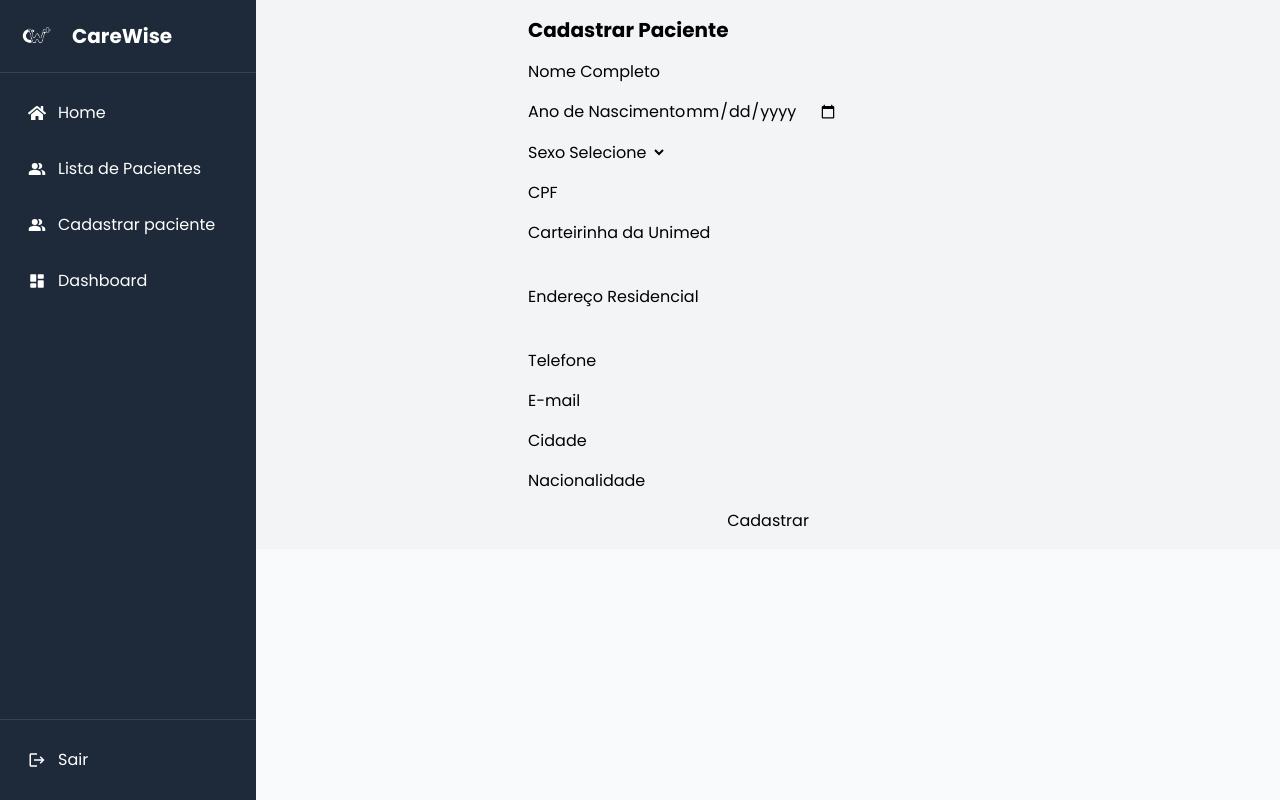
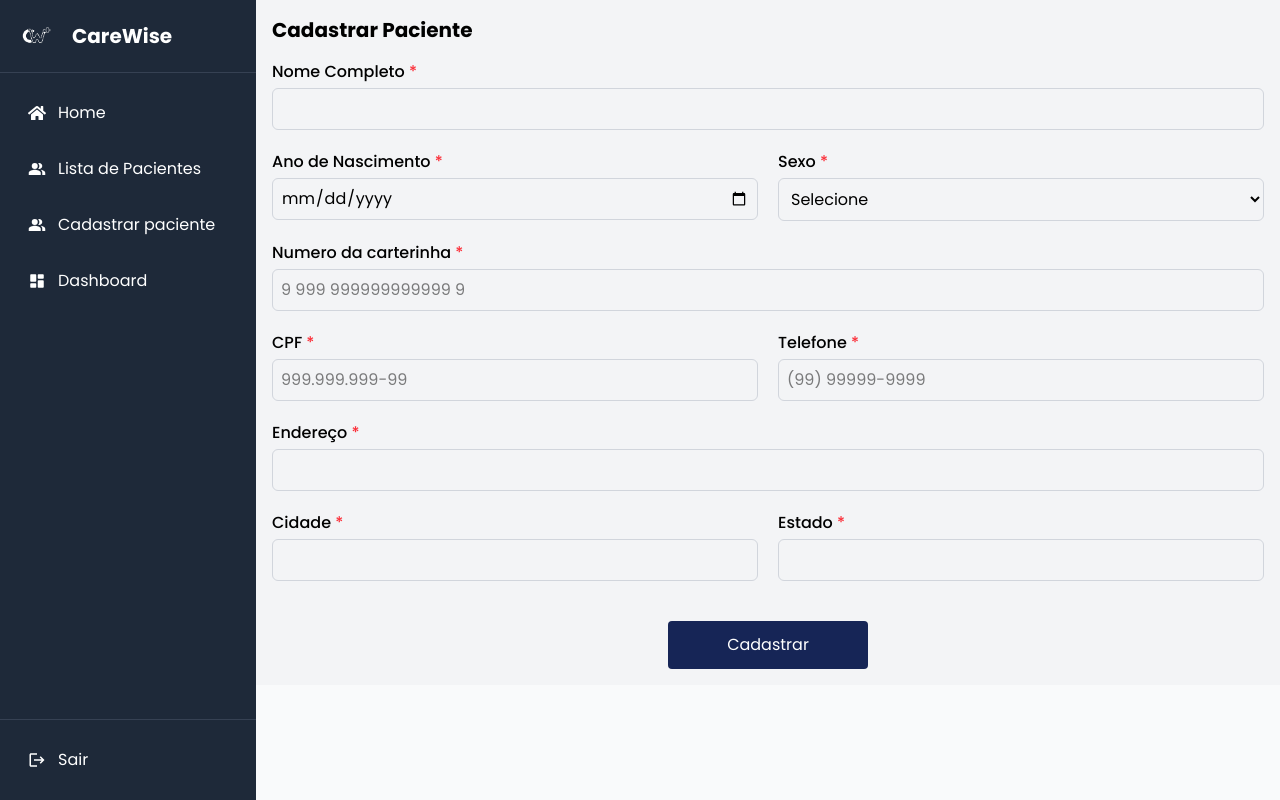
Before and after one commit to degu0/CareWise_Front, a React (Vite) app: page /paciente/cadastro in a window 1280 px wide. Built offline with nearby package versions, Linux system fonts and the light colour scheme.

Commit message:
Altualização no projeot: - Criação de hook de validação de dados no input - Altualização no cadastro e na lista de pacientes - Criação do componente Input

```diff
--- a/db.json
+++ b/db.json
@@ -15,72 +15,124 @@
   ],
   "patients": [
     {
-      "id": "1",
-      "name": "José Oliveira da Silva",
-      "age": "52 anos",
-      "gender": "Masculino",
-      "lastAppointment": "2023-11-15",
-      "nextAppointment": "2024-02-10",
-      "medicalRecord": "Hipertensão estágio 2, diabetes tipo 2",
-      "status": "Em tratamento"
+      "id": 1,
+      "name": "Maria Clara Souza",
+      "yearOfBirth": "1990-05-12",
+      "gender": "Feminino",
+      "cpf": "123.456.789-01",
+      "unimedCard": "9 123 456789012345 1",
+      "address": "Rua das Flores, 123",
+      "phone": "(11) 98765-4321",
+      "city": "São Paulo",
+      "state": "SP"
     },
     {
-      "id": "2",
-      "name": "Ana Claudia Mendonça",
-      "age": "34 anos",
-      "gender": "Feminino",
-      "lastAppointment": "2023-12-05",
-      "nextAppointment": "2024-03-01",
-      "medicalRecord": "Asma brônquica, rinite alérgica",
-      "status": "Acompanhamento periódico"
+      "id": 2,
+      "name": "João Pedro Almeida",
+      "yearOfBirth": "1985-09-23",
+      "gender": "Masculino",
+      "cpf": "987.654.321-00",
+      "unimedCard": "8 456 123456789012 3",
+      "address": "Av. Paulista, 1000",
+      "phone": "(21) 99876-5432",
+      "city": "Rio de Janeiro",
+      "state": "RJ"
     },
     {
-      "id": "3",
-      "name": "Carlos Augusto Pereira",
-      "age": "68 anos",
+      "id": 3,
+      "name": "Lucas Ferreira",
+      "yearOfBirth": "1995-02-14",
       "gender": "Masculino",
-      "lastAppointment": "2024-01-10",
-      "nextAppointment": "2024-01-30",
-      "medicalRecord": "Pós-operatório de prótese de quadril",
-      "status": "Recuperação"
+      "cpf": "321.654.987-45",
+      "unimedCard": "7 789 654321098765 4",
+      "address": "Rua Central, 500",
+      "phone": "(31) 91234-5678",
+      "city": "Belo Horizonte",
+      "state": "MG"
     },
     {
-      "id": "4",
-      "name": "Mariana Santos Rocha",
-      "age": "29 anos",
+      "id": 4,
+      "name": "Ana Beatriz Santos",
+      "yearOfBirth": "1998-11-30",
       "gender": "Feminino",
-      "lastAppointment": "2023-11-28",
-      "nextAppointment": null,
-      "medicalRecord": "Pré-natal - 24ª semana",
-      "status": "Rotina"
+      "cpf": "456.789.123-22",
+      "unimedCard": "6 234 789012345678 2",
+      "address": "Rua A, 45",
+      "phone": "(41) 99888-7766",
+      "city": "Curitiba",
+      "state": "PR"
     },
     {
-      "id": "5",
-      "name": "Roberto Nascimento Costa",
-      "age": "45 anos",
+      "id": 5,
+      "name": "Carlos Henrique Lima",
+      "yearOfBirth": "1975-07-19",
       "gender": "Masculino",
-      "lastAppointment": "2023-10-20",
-      "nextAppointment": "2024-04-15",
-      "medicalRecord": "Check-up anual, sem comorbidades",
-      "status": "Saudável"
+      "cpf": "654.321.987-33",
+      "unimedCard": "5 567 890123456789 5",
+      "address": "Rua B, 200",
+      "phone": "(51) 97777-6655",
+      "city": "Porto Alegre",
+      "state": "RS"
     },
     {
-      "id": "6",
-      "name": "Fernanda Lima de Oliveira",
-      "age": "60 anos",
+      "id": 6,
+      "name": "Fernanda Oliveira",
+      "yearOfBirth": "1989-04-08",
       "gender": "Feminino",
-      "lastAppointment": "2024-01-05",
-      "nextAppointment": "2024-01-26",
-      "medicalRecord": "Osteoporose, hipotireoidismo",
-      "status": "Tratamento contínuo"
+      "cpf": "789.123.456-11",
+      "unimedCard": "4 890 123456789012 6",
+      "address": "Rua C, 300",
+      "phone": "(71) 96666-5544",
+      "city": "Salvador",
+      "state": "BA"
     },
     {
-      "id": "3f09",
-      "name": "FormData"
+      "id": 7,
+      "name": "Rafael Costa",
+      "yearOfBirth": "1993-12-05",
+      "gender": "Masculino",
+      "cpf": "852.963.741-99",
+      "unimedCard": "3 345 678901234567 7",
+      "address": "Rua D, 150",
+      "phone": "(85) 95555-4433",
+      "city": "Fortaleza",
+      "state": "CE"
     },
     {
-      "id": "b61e",
-      "name": "olasd"
+      "id": 8,
+      "name": "Juliana Mendes",
+      "yearOfBirth": "1991-08-21",
+      "gender": "Feminino",
+      "cpf": "147.258.369-88",
+      "unimedCard": "2 678 901234567890 8",
+      "address": "Rua E, 75",
+      "phone": "(62) 94444-3322",
+      "city": "Goiânia",
+      "state": "GO"
+    },
+    {
+      "id": 9,
+      "name": "Bruno Martins",
+      "yearOfBirth": "1980-06-02",
+      "gender": "Masculino",
+      "cpf": "963.852.741-77",
+      "unimedCard": "1 901 234567890123 9",
+      "address": "Rua F, 400",
+      "phone": "(98) 93333-2211",
+      "city": "São Luís",
+      "state": "MA"
+    },
+    {
+      "id": 10,
+      "name": "Patrícia Gomes",
+      "yearOfBirth": "2000-01-15",
+      "gender": "Feminino",
+      "cpf": "159.357.486-66",
+      "unimedCard": "0 012 345678901234 0",
+      "address": "Rua G, 999",
+      "phone": "(95) 92222-1100",
+      "city": "Boa Vista",
+      "state": "RR"
     }
   ]
 }
--- a/package.json
+++ b/package.json
@@ -10,11 +10,15 @@
     "preview": "vite preview"
   },
   "dependencies": {
+    "@hookform/resolvers": "^5.2.1",
     "@tailwindcss/vite": "^4.1.11",
     "react": "^19.1.1",
+    "react-hook-form": "^7.62.0",
     "react-icons": "^5.5.0",
+    "react-input-mask": "^2.0.4",
     "react-router-dom": "^7.7.1",
-    "tailwindcss": "^4.1.11"
+    "tailwindcss": "^4.1.11",
+    "zod": "^4.0.15"
   },
   "devDependencies": {
     "@eslint/js": "^9.30.1",
--- /dev/null
+++ b/src/components/Input.tsx
@@ -0,0 +1,36 @@
+import type { UseFormRegister, FieldError } from "react-hook-form";
+
+interface InputProps extends React.InputHTMLAttributes<HTMLInputElement> {
+  label: string;
+  name: string;
+  register: UseFormRegister<any>;
+  error?: FieldError;
+}
+
+export const Input = ({
+  label,
+  name,
+  register,
+  error,
+  required,
+  ...rest
+}: InputProps) => {
+  return (
+    <div className="flex flex-col gap-1 w-full">
+      <label htmlFor={name} className="font-medium">
+        {label} {required && <span className="text-red-500">*</span>}
+      </label>
+      <input
+        id={name}
+        {...register(name)}
+        {...rest}
+        className={`w-full p-2 border rounded-md ${
+          error ? "border-red-500" : "border-gray-300"
+        }`}
+      />
+      {error && (
+        <span className="text-red-500 text-sm">{error.message}</span>
+      )}
+    </div>
+  );
+};
--- /dev/null
+++ b/src/hooks/schemas.ts
@@ -0,0 +1,16 @@
+import { z } from "zod";
+
+export const patientSchema = z.object({
+  name: z.string().min(1, "Nome é obrigatório"),
+  yearOfBirth: z.string().min(1, "Ano de nascimento é obrigatório"),
+  gender: z.string().min(1, "Selecione um sexo"),
+  cpf: z.string()
+    .min(10, "CPF deve ter 10 dígitos"),
+  unimedCard: z.string().min(1, "Número do cartão é obrigatório"),
+  address: z.string().min(1, "Endereço é obrigatório"),
+  phone: z.string().min(11, "Telefone inválido"),
+  city: z.string().min(1, "Cidade é obrigatória"),
+  state: z.string().min(2, "Estado é obrigatório"),
+});
+
+export type PatientFormData = z.infer<typeof patientSchema>;
--- a/src/pages/Patient/List.tsx
+++ b/src/pages/Patient/List.tsx
@@ -5,11 +5,14 @@ import { DropdownSelect } from "../../components/Dropdown";
 type PatientsType = {
   id: string;
   name: string;
-  age: string;
+  yearOfBirth: string;
   gender: string;
-  lastAppointment: string;
-  nextAppointment: string | null;
-  status: string;
+  cpf: string;
+  unimedCard: string;
+  address: string;
+  phone: string;
+  city: string;
+  state: string;
 };
 
 export default function PatientList() {
@@ -68,10 +71,25 @@ export default function PatientList() {
     setFilteredPatients(filtered);
   };
 
-  const formatDate = (dateString: string | null) => {
-    if (!dateString) return "Não agendado";
-    return new Date(dateString).toLocaleDateString("pt-BR");
-  };
+  function ageCalculate(yearOfBirth: string): number {
+    const today = new Date();
+    const birth = new Date(yearOfBirth);
+
+    let age = today.getFullYear() - birth.getFullYear();
+    const currentMonth = today.getMonth();
+    const currentDay = today.getDate();
+    const birthMonth = birth.getMonth();
+    const birthDay = birth.getDate();
+
+    if (
+      currentMonth < birthMonth ||
+      (currentMonth === birthMonth && currentDay < birthDay)
+    ) {
+      age--;
+    }
+
+    return age;
+  }
 
   const handleCellClick = (id: string) => {
     navigate(`/paciente/${id}`);
@@ -97,50 +115,42 @@ export default function PatientList() {
       </div>
       {filteredPatients.length === 0 ? (
         <div>
-          <h2 className="font-medium text-xl text-center">Nenhum dado encontrado</h2>
+          <h2 className="font-medium text-xl text-center">
+            Nenhum dado encontrado
+          </h2>
         </div>
       ) : (
-        <div className="relative z-0 overflow-x-auto shadow-md sm:rounded-lg max-h-[500px] overflow-y-auto">
+        <div className="relative z-0 overflow-x-auto shadow-md sm:rounded-lg overflow-y-auto">
           <table className="w-full text-sm text-left text-gray-700">
-            <thead className="text-xs uppercase bg-gray-100 sticky top-0 z-10">
+            <thead className="text-sm uppercase bg-gray-100 sticky top-0 z-10">
               <tr>
-                <th className="px-6 py-3">Nome do Paciente</th>
+                <th className="px-6 py-3">Nome</th>
                 <th className="px-6 py-3">Idade</th>
                 <th className="px-6 py-3">Gênero</th>
-                <th className="px-6 py-3">Última Consulta</th>
-                <th className="px-6 py-3">Próxima Consulta</th>
-                <th className="px-6 py-3">Status</th>
+                <th className="px-6 py-3">CPF</th>
+                <th className="px-6 py-3">Numero da Carterinha</th>
+                <th className="px-6 py-3">Endereço</th>
+                <th className="px-6 py-3">Telefone</th>
+                <th className="px-6 py-3">Cidade</th>
+                <th className="px-6 py-3">Estado</th>
               </tr>
             </thead>
             <tbody>
               {filteredPatients.map((p, index) => (
                 <tr
                   key={index}
-                  className="bg-white border-b hover:bg-gray-50 transition-colors"
+                  className="bg-white border-b hover:bg-gray-50 transition-colors text-sm text-center cursor-pointer"
                   onClick={() => handleCellClick(p.id)}
                 >
-                  <td className="px-6 py-4 cursor-pointer">{p.name}</td>
-                  <td className="px-6 py-4 cursor-pointer">{p.age}</td>
-                  <td className="px-6 py-4 cursor-pointer">{p.gender}</td>
-                  <td className="px-6 py-4 cursor-pointer">
-                    {formatDate(p.lastAppointment)}
-                  </td>
-                  <td className="px-6 py-4 cursor-pointer">
-                    {formatDate(p.nextAppointment)}
-                  </td>
-                  <td className="px-6 py-4">
-                    <span
-                      className={`px-2 py-1 rounded-full text-xs ${
-                        p.status === "Saudável"
-                          ? "bg-green-100 text-green-800"
-                          : p.status === "Emergência"
-                          ? "bg-red-100 text-red-800"
-                          : "bg-blue-100 text-blue-800"
-                      }`}
-                    >
-                      {p.status}
-                    </span>
-                  </td>
+                  <td className="px-6 py-4">{p.name}</td>
+                  <td className="px-6 py-4">{ageCalculate(p.yearOfBirth)}</td>
+                  <td className="px-6 py-4">{p.gender}</td>
+                  <td className="px-6 py-4">{p.cpf}</td>
+                  <td className="px-6 py-4">{p.unimedCard}</td>
+                  <td className="px-6 py-4">{p.address}</td>
+                  <td className="px-6 py-4">{p.phone}</td>
+                  <td className="px-6 py-4">{p.city}</td>
+                  <td className="px-6 py-4">{p.state}</td>
                 </tr>
               ))}
             </tbody>
--- a/src/pages/Patient/Register.tsx
+++ b/src/pages/Patient/Register.tsx
@@ -1,185 +1,204 @@
-import { useState } from "react";
+import { useForm } from "react-hook-form";
+import { zodResolver } from "@hookform/resolvers/zod";
+import { patientSchema, type PatientFormData } from "../../hooks/schemas";
+import { Input } from "../../components/Input";
+
+const formatPhone = (value: string) => {
+  const numbers = value.replace(/\D/g, "");
+  if (numbers.length <= 2) return numbers;
+  if (numbers.length <= 7) return `(${numbers.slice(0, 2)}) ${numbers.slice(2)}`;
+  return `(${numbers.slice(0, 2)}) ${numbers.slice(2, 7)}-${numbers.slice(7, 11)}`;
+};
+
+const formatCpf = (value: string) => {
+  const numbers = value.replace(/\D/g, "");
+  if (numbers.length <= 3) return numbers;
+  if (numbers.length <= 6) return `${numbers.slice(0, 3)}.${numbers.slice(3)}`;
+  if (numbers.length <= 9) return `${numbers.slice(0, 3)}.${numbers.slice(3, 6)}.${numbers.slice(6)}`;
+  return `${numbers.slice(0, 3)}.${numbers.slice(3, 6)}.${numbers.slice(6, 9)}-${numbers.slice(9, 11)}`;
+};
+
+const formatUnimedCard = (value: string) => {
+  const numbers = value.replace(/\D/g, "");
+  if (numbers.length <= 1) return numbers;
+  if (numbers.length <= 4) return `${numbers.slice(0, 1)} ${numbers.slice(1, 4)}`;
+  if (numbers.length <= 15) return `${numbers.slice(0, 1)} ${numbers.slice(1, 4)} ${numbers.slice(4, 15)}`;
+  return `${numbers.slice(0, 1)} ${numbers.slice(1, 4)} ${numbers.slice(4, 16)} ${numbers.slice(16, 17)}`;
+};
 
 export default function PatientRegister() {
-  const [formData, setFormData] = useState({
-    name: "",
-    yearOfBirth: "",
-    gender: "",
-    cpf: "",
-    unimedCard: "",
-    address: "",
-    phone: "",
-    email: "",
-    city: "",
-    nationality: "",
+  const {
+    register,
+    handleSubmit,
+    formState: { errors },
+    reset,
+    setValue,
+  } = useForm<PatientFormData>({
+    resolver: zodResolver(patientSchema),
   });
 
-  const handleChange = (
-    e: React.ChangeEvent<HTMLInputElement | HTMLSelectElement>
-  ) => {
-    const { name, value } = e.target;
-    setFormData((prev) => ({
-      ...prev,
-      [name]: value,
-    }));
-  };
-
-  const handleSubmit = async (e: React.FormEvent) => {
-    e.preventDefault();
-
+  const onSubmit = async (data: PatientFormData) => {
     try {
       const response = await fetch("http://localhost:3000/patients", {
         method: "POST",
-        headers: {
-          "Content-Type": "application/json",
-        },
-        body: JSON.stringify(formData),
+        headers: { "Content-Type": "application/json" },
+        body: JSON.stringify(data),
       });
 
-      if (!response.ok) {
-        console.error("Erro ao registrar paciente");
-        return;
-      }
+      if (!response.ok) throw new Error("Erro ao registrar paciente");
 
-      const data = await response.json();
-      console.log("Paciente registrado com sucesso:", data);
-
-      setFormData({
-        name: "",
-        yearOfBirth: "",
-        gender: "",
-        cpf: "",
-        unimedCard: "",
-        address: "",
-        phone: "",
-        email: "",
-        city: "",
-        nationality: "",
-      });
+      const result = await response.json();
+      console.log("Sucesso:", result);
+      reset();
     } catch (error) {
-      console.error("Erro na requisição:", error);
+      console.error("Erro:", error);
     }
   };
 
   return (
-    <div className="max-w-lg mx-auto p-4">
+    <div className="max-w-5xl mx-auto p-4">
       <h2 className="text-xl font-bold mb-4">Cadastrar Paciente</h2>
-      <form onSubmit={handleSubmit} className="flex flex-col gap-4">
+      <form onSubmit={handleSubmit(onSubmit)} className="flex flex-col gap-10">
+        <div className="flex flex-col gap-5">
+          <Input
+            label="Nome Completo"
+            name="name"
+            register={register}
+            error={errors.name}
+            required
+          />
 
-        <div>
-          <label htmlFor="name">Nome Completo</label>
-          <input
-            type="text"
-            id="name"
-            name="name"
-            value={formData.name}
-            onChange={handleChange}
+          <div className="flex justify-between gap-5">
+            <Input
+              label="Ano de Nascimento"
+              name="yearOfBirth"
+              type="date"
+              register={register}
+              error={errors.yearOfBirth}
+              required
             />
-        </div>
 
-        <div>
-          <label htmlFor="yearOfBirth">Ano de Nascimento</label>
-          <input
-            type="date"
-            id="yearOfBirth"
-            name="yearOfBirth"
-            value={formData.yearOfBirth}
-            onChange={handleChange}
-          />
-        </div>
-
-        <div>
-          <label htmlFor="gender">Sexo</label>
+            <div className="flex flex-col gap-1 w-full">
+              <label htmlFor="gender" className="font-medium">
+                Sexo <span className="text-red-500">*</span>
+              </label>
               <select
                 id="gender"
-            name="gender"
-            value={formData.gender}
-            onChange={handleChange}
+                {...register("gender")}
+                className={`w-full p-2 border rounded-md ${
+                  errors.gender ? "border-red-500" : "border-gray-300"
+                }`}
               >
                 <option value="">Selecione</option>
                 <option value="Masculino">Masculino</option>
                 <option value="Feminino">Feminino</option>
               </select>
+              {errors.gender && (
+                <span className="text-red-500 text-sm">
+                  {errors.gender.message}
+                </span>
+              )}
+            </div>
           </div>
 
-        <div>
-          <label htmlFor="cpf">CPF</label>
+          {/* UNIMED CARD */}
+          <div className="flex flex-col gap-1 w-full">
+            <label htmlFor="unimedCard" className="font-medium">
+              Numero da carterinha <span className="text-red-500">*</span>
+            </label>
             <input
+              id="unimedCard"
               type="text"
+              {...register("unimedCard")}
+              onChange={(e) => setValue("unimedCard", formatUnimedCard(e.target.value))}
+              placeholder="9 999 999999999999 9"
+              className={`w-full p-2 border rounded-md ${
+                errors.unimedCard ? "border-red-500" : "border-gray-300"
+              }`}
+            />
+            {errors.unimedCard && (
+              <span className="text-red-500 text-sm">
+                {errors.unimedCard.message}
+              </span>
+            )}
+          </div>
+
+          <div className="flex justify-between gap-5">
+            {/* CPF */}
+            <div className="flex flex-col gap-1 w-full">
+              <label htmlFor="cpf" className="font-medium">
+                CPF <span className="text-red-500">*</span>
+              </label>
+              <input
                 id="cpf"
-            name="cpf"
-            value={formData.cpf}
-            onChange={handleChange}
+                type="text"
+                {...register("cpf")}
+                onChange={(e) => setValue("cpf", formatCpf(e.target.value))}
+                placeholder="999.999.999-99"
+                className={`w-full p-2 border rounded-md ${
+                  errors.cpf ? "border-red-500" : "border-gray-300"
+                }`}
+              />
+              {errors.cpf && (
+                <span className="text-red-500 text-sm">{errors.cpf.message}</span>
+              )}
+            </div>
+
+            {/* PHONE */}
+            <div className="flex flex-col gap-1 w-full">
+              <label htmlFor="phone" className="font-medium">
+                Telefone <span className="text-red-500">*</span>
+              </label>
+              <input
+                id="phone"
+                type="text"
+                {...register("phone")}
+                onChange={(e) => setValue("phone", formatPhone(e.target.value))}
+                placeholder="(99) 99999-9999"
+                className={`w-full p-2 border rounded-md ${
+                  errors.phone ? "border-red-500" : "border-gray-300"
+                }`}
+              />
+              {errors.phone && (
+                <span className="text-red-500 text-sm">{errors.phone.message}</span>
+              )}
+            </div>
+          </div>
+
+          <Input
+            label="Endereço"
+            name="address"
+            register={register}
+            error={errors.address}
+            required
+          />
+
+          <div className="flex justify-between gap-5">
+            <Input
+              label="Cidade"
+              name="city"
+              register={register}
+              error={errors.city}
+              required
+            />
+            <Input
+              label="Estado"
+              name="state"
+              register={register}
+              error={errors.state}
+              required
             />
           </div>
-
-        <div>
-          <label htmlFor="unimedCard">Carteirinha da Unimed</label>
-          <input
-            type="text"
-            id="unimedCard"
-            name="unimedCard"
-            value={formData.unimedCard}
-            onChange={handleChange}
-          />
         </div>
 
-        <div>
-          <label htmlFor="address">Endereço Residencial</label>
-          <input
-            type="text"
-            id="address"
-            name="address"
-            value={formData.address}
-            onChange={handleChange}
-          />
+        <div className="flex justify-center">
+          <button
+            type="submit"
+            className="w-50 bg-blue-950 py-3 text-white border-none rounded-sm cursor-pointer"
+          >
+            Cadastrar
+          </button>
         </div>
-
-        <div>
-          <label htmlFor="phone">Telefone</label>
-          <input
-            type="text"
-            id="phone"
-            name="phone"
-            value={formData.phone}
-            onChange={handleChange}
-          />
-        </div>
-
-        <div>
-          <label htmlFor="email">E-mail</label>
-          <input
-            type="email"
-            id="email"
-            name="email"
-            value={formData.email}
-            onChange={handleChange}
-          />
-        </div>
-
-        <div>
-          <label htmlFor="city">Cidade</label>
-          <input
-            type="text"
-            id="city"
-            name="city"
-            value={formData.city}
-            onChange={handleChange}
-          />
-        </div>
-
-        <div>
-          <label htmlFor="nationality">Nacionalidade</label>
-          <input
-            type="text"
-            id="nationality"
-            name="nationality"
-            value={formData.nationality}
-            onChange={handleChange}
-          />
-        </div>
-
-        <button type="submit">Cadastrar</button>
       </form>
     </div>
   );
--- a/src/pages/Patient/index.tsx
+++ b/src/pages/Patient/index.tsx
@@ -4,11 +4,14 @@ import { useParams } from "react-router-dom";
 type PatientsType = {
   id: string;
   name: string;
-  age: string;
+  yearOfBirth: string;
   gender: string;
-  lastAppointment: string;
-  nextAppointment: string | null;
-  status: string;
+  cpf: string;
+  unimedCard: string;
+  address: string;
+  phone: string;
+  city: string;
+  state: string;
 };
 
 export default function Patient() {
@@ -16,22 +19,28 @@ export default function Patient() {
   const [patients, setPatients] = useState<PatientsType>({
     id: "",
     name: "",
-    age: "",
+    yearOfBirth: "",
     gender: "",
-    lastAppointment: "",
-    nextAppointment: "",
-    status: "",
+    cpf: "",
+    unimedCard: "",
+    address: "",
+    phone: "",
+    city: "",
+    state: "",
   });
 
   useEffect(() => {
     async function fetchPatients() {
       try {
-        const response = await fetch(`http://localhost:3000/patients/${id}`, {
-          method: "GET",
-        });
+        const response = await fetch(
+          `http://localhost:3000/patients?id=${id}`,
+          {
+            method: "GET",
+          }
+        );
         if (!response.ok) throw new Error("Resposta inválida da API");
         const data: PatientsType = await response.json();
-        setPatients(data);
+        setPatients(data[0]);
       } catch (error) {
         console.error("Erro na busca de dados:", error);
       }
@@ -40,16 +49,40 @@ export default function Patient() {
     fetchPatients();
   }, [id]);
 
+  function ageCalculate(yearOfBirth: string): number {
+    const today = new Date();
+    const birth = new Date(yearOfBirth);
+
+    let age = today.getFullYear() - birth.getFullYear();
+    const currentMonth = today.getMonth();
+    const currentDay = today.getDate();
+    const birthMonth = birth.getMonth();
+    const birthDay = birth.getDate();
+
+    if (
+      currentMonth < birthMonth ||
+      (currentMonth === birthMonth && currentDay < birthDay)
+    ) {
+      age--;
+    }
+
+    return age;
+  }
+
   return (
     <div>
       <ul>
-        <li>id: {patients.id}</li>
-        <li>Nome: {patients.name}</li>
-        <li>Idade: {patients.age}</li>
+        <li className="flex flex-col">
+          <span>Nome:</span> <span>{patients.name}</span>
+        </li>
+        <li>Idade: {ageCalculate(patients.yearOfBirth)}</li>
         <li>Genero: {patients.gender}</li>
-        <li>Ultimo atendimento: {patients.lastAppointment}</li>
-        <li>Proximo atendimento: {patients.nextAppointment}</li>
-        <li>Status: {patients.status}</li>
+        <li>CPF: {patients.cpf}</li>
+        <li>Numero da Carterinha: {patients.unimedCard}</li>
+        <li>Endereço: {patients.address}</li>
+        <li>Telefone: {patients.phone}</li>
+        <li>Cidade: {patients.city}</li>
+        <li>Estado: {patients.state}</li>
       </ul>
     </div>
   );
```
Also changed, not shown: 1 other file (tests, documents, lock files or other folders). Lines whose indentation alone changed are shown as unchanged.
